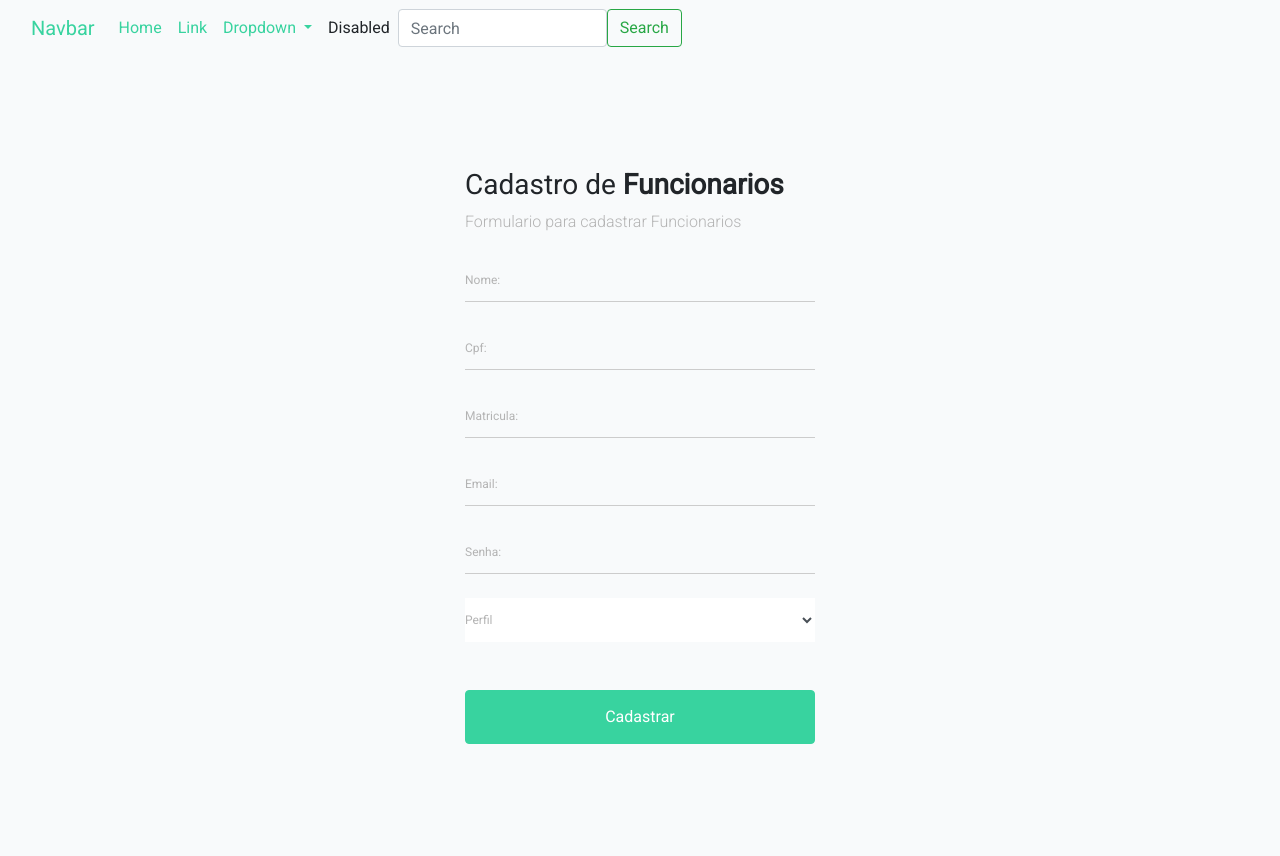
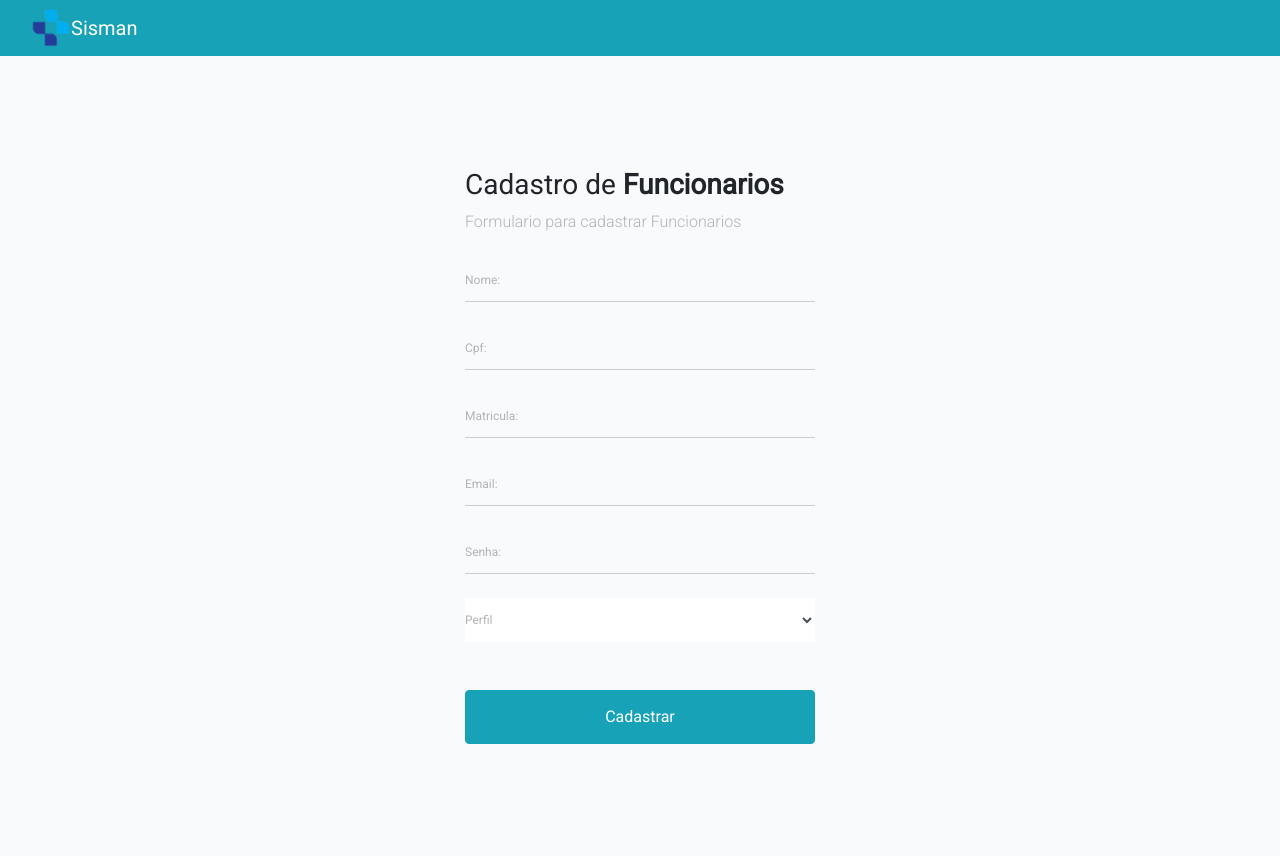
Before and after one commit to GabrielGomesSantos/Sismj, a PHP site: template src/pages/cadastrar_funcionario.php in a window 1280 px wide. Run offline with PHP 8.4, Linux system fonts and the light colour scheme; the template is opened without the code that fills it, so the values that code supplies are empty.

Commit message:
Navbar
Atualizacao navbar
 Inclusao do logo e do nome

```diff
--- a/src/pages/cadastrar_funcionario.php
+++ b/src/pages/cadastrar_funcionario.php
@@ -69,8 +69,7 @@
                                     </select>
 
                                 </div>
-                                <input type="submit" value="Cadastrar"
-                                    class="btn text-white btn-block btn-primary mt-5">
+                                <input type="submit" value="Cadastrar" class="btn text-white btn-block btn-info mt-5">
                             </form>
                         </div>
                     </div>
--- a/src/pages/navbar.php
+++ b/src/pages/navbar.php
@@ -1,36 +1,18 @@
-<nav class="navbar navbar-expand-lg bg-body-tertiary">
-    <div class="container-fluid">
-      <a class="navbar-brand" href="#">Navbar</a>
-      <button class="navbar-toggler" type="button" data-bs-toggle="collapse" data-bs-target="#navbarSupportedContent" aria-controls="navbarSupportedContent" aria-expanded="false" aria-label="Toggle navigation">
-        <span class="navbar-toggler-icon"></span>
-      </button>
+<nav class="navbar navbar-expand-lg navbar-dark"  style="background-color: #17a2b8;">
+    <div class="container-fluid ">
+
+      <img src="../../assets/images/logo.png" alt="" width="40px">
+
+      <a class="navbar-brand" href="">Sisman</a>
+
       <div class="collapse navbar-collapse" id="navbarSupportedContent">
         <ul class="navbar-nav me-auto mb-2 mb-lg-0">
-          <li class="nav-item">
+
+          <!-- <li class="nav-item">
             <a class="nav-link active" aria-current="page" href="#">Home</a>
-          </li>
-          <li class="nav-item">
-            <a class="nav-link" href="#">Link</a>
-          </li>
-          <li class="nav-item dropdown">
-            <a class="nav-link dropdown-toggle" href="#" role="button" data-bs-toggle="dropdown" aria-expanded="false">
-              Dropdown
-            </a>
-            <ul class="dropdown-menu">
-              <li><a class="dropdown-item" href="#">Action</a></li>
-              <li><a class="dropdown-item" href="#">Another action</a></li>
-              <li><hr class="dropdown-divider"></li>
-              <li><a class="dropdown-item" href="#">Something else here</a></li>
-            </ul>
-          </li>
-          <li class="nav-item">
-            <a class="nav-link disabled" aria-disabled="true">Disabled</a>
-          </li>
+          </li> -->
+
         </ul>
-        <form class="d-flex" role="search">
-          <input class="form-control me-2" type="search" placeholder="Search" aria-label="Search">
-          <button class="btn btn-outline-success" type="submit">Search</button>
-        </form>
       </div>
     </div>
   </nav>
```
Also changed, not shown: index.html (+17 -17 lines), assets/images/medicos.png (added).
